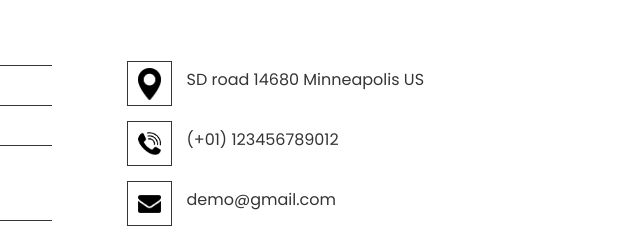
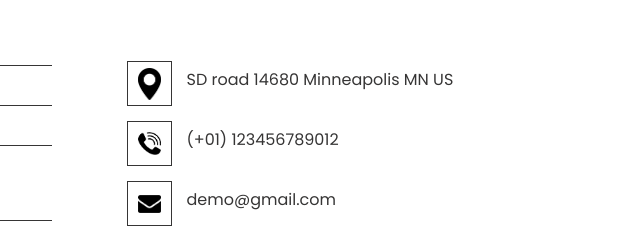
Before and after one commit to 4y2s/food, a plain HTML site: page contact.html in a window 1280 px wide. Shown: the part 226-466 px from the top of the page, 626-1266 px from the left. Drawn offline with nearby package versions, Linux system fonts and the light colour scheme.

Commit message:
feature branch

```diff
--- a/contact.html
+++ b/contact.html
@@ -94,7 +94,7 @@
                 <img src="images/location.png" alt="">
               </div>
               <h6>
-                SD road 14680 Minneapolis US
+                SD road 14680 Minneapolis MN US
               </h6>
             </a>
             <a href="">
```
